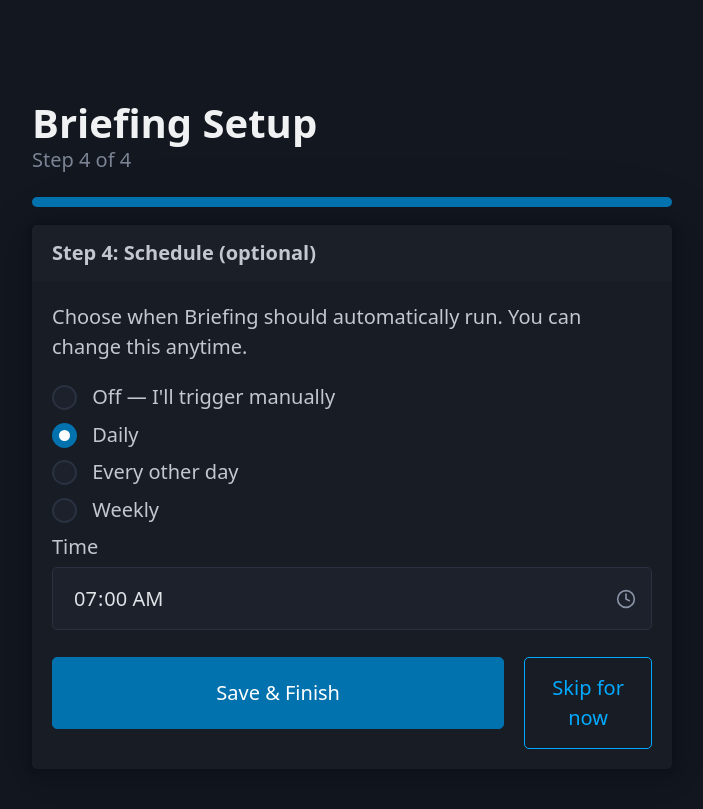
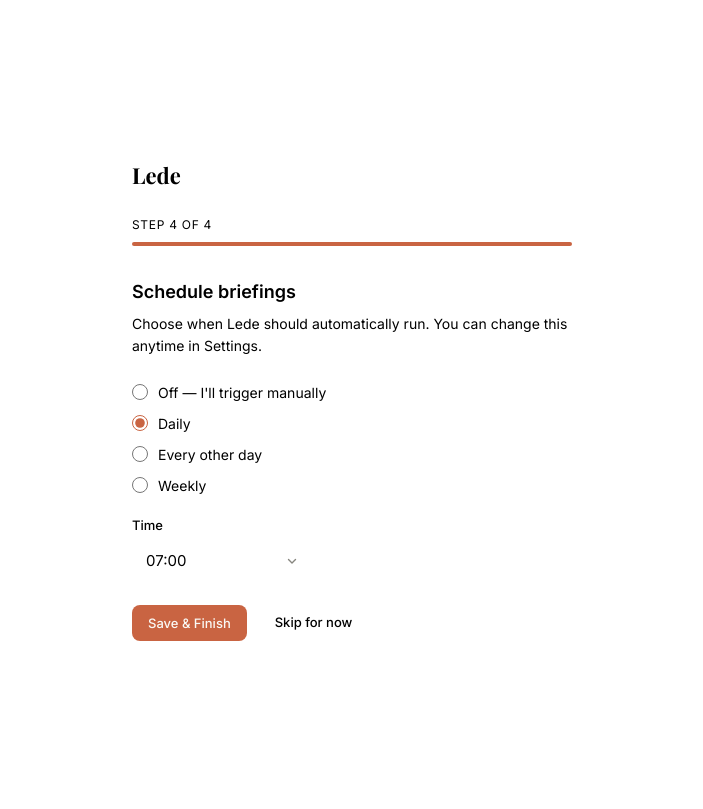
Before and after one commit to JasonWayneT/Lede-, a FastAPI app: page /setup/step/4 in a window 1280 px wide. Shown: the whole page, without its empty margins (288-991 px from the left). After the commit the page ends 641 px from the top, so only its background shows below. Run offline with FastAPI, Linux system fonts and the light colour scheme; some libraries are stand-ins or nearby versions.

Commit message:
Update setup wizard to match DESIGN-001 design system
Replaces Pico.css with theme.css tokens — centered card layout, accent
progress bar, consistent buttons and form inputs across all 4 steps.

Co-Authored-By: Claude Sonnet 4.6 <noreply@anthropic.com>

```diff
--- a/briefing/app/templates/setup/setup_base.html
+++ b/briefing/app/templates/setup/setup_base.html
@@ -1,20 +1,97 @@
 <!doctype html>
-<html data-theme="dark" lang="en">
+<html lang="en">
   <head>
     <meta charset="utf-8" />
     <meta name="viewport" content="width=device-width, initial-scale=1" />
-    <title>Briefing — Setup</title>
-    <link rel="stylesheet" href="https://cdn.jsdelivr.net/npm/@picocss/pico@2/css/pico.min.css" />
+    <title>Lede — Setup</title>
+    <link rel="preconnect" href="https://fonts.googleapis.com" />
+    <link rel="preconnect" href="https://fonts.gstatic.com" crossorigin />
+    <link href="https://fonts.googleapis.com/css2?family=Inter:wght@400;500;600&family=Playfair+Display:wght@700&display=swap" rel="stylesheet" />
+    <link rel="stylesheet" href="/static/css/theme.css" />
     <script src="https://unpkg.com/htmx.org@2.0.4" defer></script>
+    <style>
+      body { margin: 0; background: var(--bg-canvas); }
+      .setup-shell {
+        min-height: 100vh;
+        display: flex;
+        align-items: center;
+        justify-content: center;
+        padding: 32px 16px;
+      }
+      .setup-card {
+        background: var(--bg-surface);
+        border: 1px solid var(--border);
+        border-radius: 12px;
+        padding: 40px;
+        width: 100%;
+        max-width: 520px;
+      }
+      .setup-wordmark {
+        font-family: var(--font-editorial);
+        font-size: 22px;
+        color: var(--text-primary);
+        margin-bottom: 24px;
+      }
+      .setup-step-label {
+        font-family: var(--font-ui);
+        font-size: 12px;
+        color: var(--text-muted);
+        text-transform: uppercase;
+        letter-spacing: 0.06em;
+        margin-bottom: 8px;
+      }
+      .setup-progress-track {
+        height: 4px;
+        background: var(--border);
+        border-radius: 2px;
+        margin-bottom: 32px;
+      }
+      .setup-progress-fill {
+        height: 100%;
+        background: var(--accent);
+        border-radius: 2px;
+        transition: width 0.3s ease;
+      }
+      .setup-title {
+        font-family: var(--font-ui);
+        font-size: 18px;
+        font-weight: 600;
+        color: var(--text-primary);
+        margin-bottom: 8px;
+      }
+      .setup-body {
+        font-family: var(--font-ui);
+        font-size: 14px;
+        color: var(--text-secondary);
+        line-height: 1.6;
+        margin-bottom: 24px;
+      }
+      .setup-success {
+        display: flex;
+        align-items: center;
+        gap: 8px;
+        font-size: 14px;
+        color: var(--success);
+        margin-bottom: 24px;
+      }
+      .setup-actions {
+        display: flex;
+        gap: 12px;
+        align-items: center;
+        flex-wrap: wrap;
+      }
+    </style>
   </head>
   <body>
-    <main class="container" style="max-width:640px;margin-top:4rem">
-      <hgroup>
-        <h1>Briefing Setup</h1>
-        <p>Step {{ step }} of 4</p>
-      </hgroup>
-      <progress value="{{ step }}" max="4"></progress>
-      {% block content %}{% endblock %}
-    </main>
+    <div class="setup-shell">
+      <div class="setup-card">
+        <div class="setup-wordmark">Lede</div>
+        <p class="setup-step-label">Step {{ step }} of 4</p>
+        <div class="setup-progress-track">
+          <div class="setup-progress-fill" style="width: {{ (step / 4 * 100)|int }}%"></div>
+        </div>
+        {% block content %}{% endblock %}
+      </div>
+    </div>
   </body>
 </html>
--- a/briefing/app/templates/setup/step4.html
+++ b/briefing/app/templates/setup/step4.html
@@ -1,24 +1,30 @@
 {% extends "setup/setup_base.html" %}
 {% set step = 4 %}
 {% block content %}
-<article>
-  <header><strong>Step 4: Schedule (optional)</strong></header>
-  <p>Choose when Briefing should automatically run. You can change this anytime.</p>
-  <form hx-post="/setup/step/4/complete" hx-swap="none"
-        hx-on::after-request="if(event.detail.successful) window.location='/setup/complete'">
+<h2 class="setup-title">Schedule briefings</h2>
+<p class="setup-body">Choose when Lede should automatically run. You can change this anytime in Settings.</p>
+<form hx-post="/setup/step/4/complete" hx-swap="none"
+      hx-on::after-request="if(event.detail.successful) window.location='/setup/complete'">
+  <div class="form-radio-group" style="margin-bottom: 20px">
     {% for c, label in [("off","Off — I'll trigger manually"),("daily","Daily"),("every_other_day","Every other day"),("weekly","Weekly")] %}
-    <label>
+    <label class="form-radio">
       <input type="radio" name="cadence" value="{{ c }}" {% if c == "daily" %}checked{% endif %} />
-      {{ label }}
+      <span>{{ label }}</span>
     </label>
     {% endfor %}
-    <label>Time
-      <input type="time" name="time" value="07:00" />
-    </label>
-    <div style="display:flex;gap:1rem">
-      <button type="submit">Save &amp; Finish</button>
-      <a href="/setup/complete" role="button" class="outline">Skip for now</a>
-    </div>
-  </form>
-</article>
+  </div>
+  <div class="form-group" style="margin-bottom: 24px">
+    <label class="form-label" for="schedule-time">Time</label>
+    <select class="form-select" id="schedule-time" name="time" style="max-width:180px">
+      {% set times = ["06:00","06:30","07:00","07:30","08:00","08:30","09:00","09:30","10:00","12:00","18:00","20:00","22:00"] %}
+      {% for t in times %}
+      <option value="{{ t }}" {% if t == "07:00" %}selected{% endif %}>{{ t }}</option>
+      {% endfor %}
+    </select>
+  </div>
+  <div class="setup-actions">
+    <button class="btn btn-primary" type="submit">Save &amp; Finish</button>
+    <a href="/setup/complete" class="btn btn-ghost">Skip for now</a>
+  </div>
+</form>
 {% endblock %}
```
Also changed, not shown: briefing/app/templates/setup/step1.html (+13 -10 lines), briefing/app/templates/setup/step2.html (+6 -10 lines), briefing/app/templates/setup/step3.html (+14 -17 lines).
